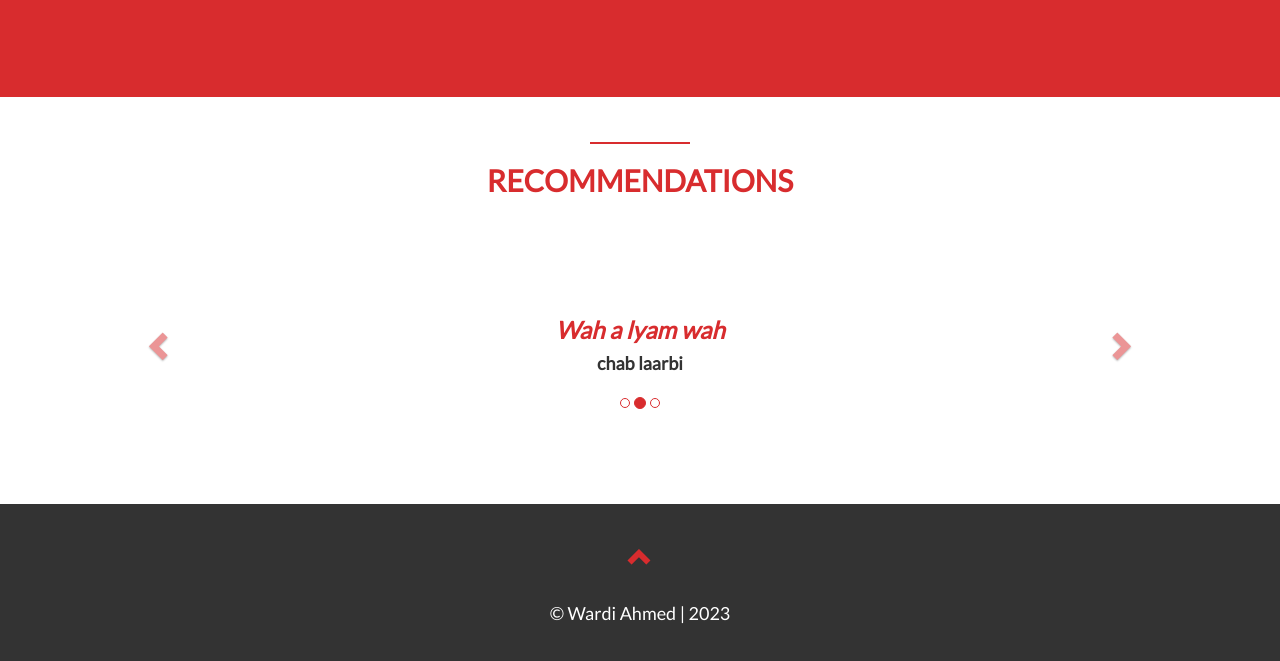
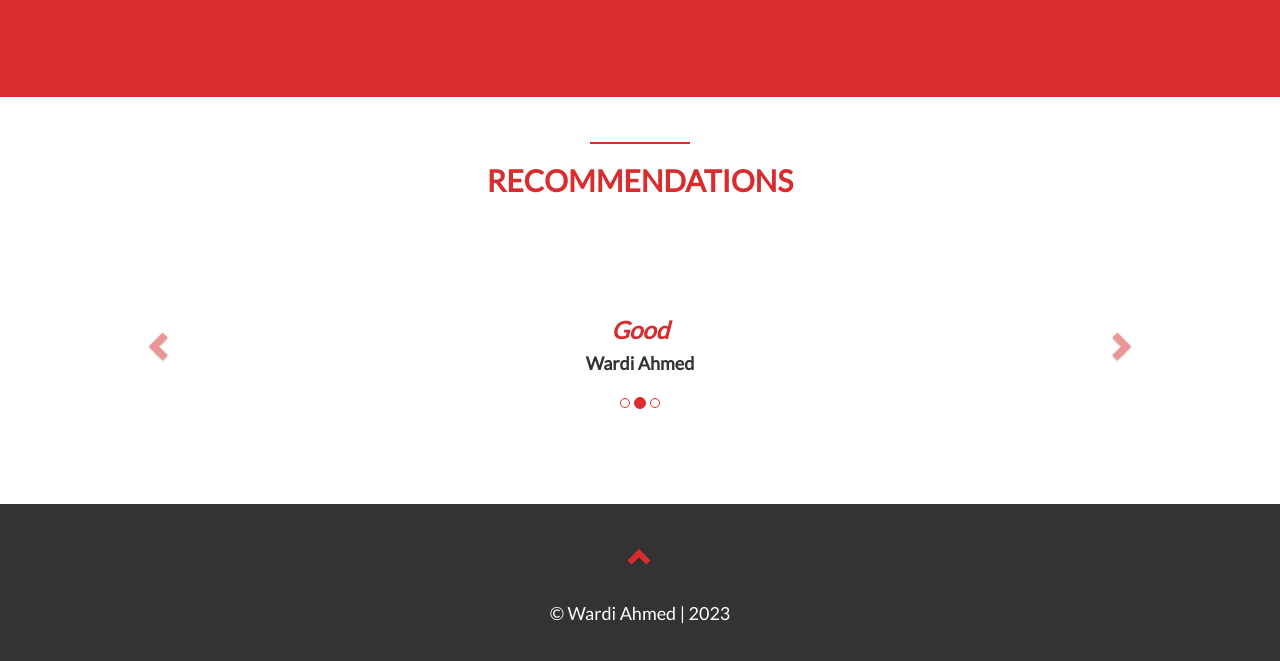
Before and after one commit to wrahmed/myCv, a plain HTML site: page index.html in a window 1280 px wide. Shown: the part 3354-4015 px from the top of the page. Drawn offline with nearby package versions, Linux system fonts and the light colour scheme.

Commit message:
Update index.html
lastv

```diff
--- a/index.html
+++ b/index.html
@@ -230,16 +230,16 @@
                 </ol>
                 <div class="carousel-inner" role="listbox">
                     <div class="item active">
-                        <h3>Good Wallahi</h3>
+                        <h3>Good</h3>
                         <h4>Wardi Ahmed</h4>
                     </div>
                     <div class="item">
-                        <h3>Wah a lyam wah</h3>
-                        <h4>chab laarbi</h4>
+                        <h3>Good</h3>
+                        <h4>Wardi Ahmed</h4>
                     </div>
                     <div class="item">
-                        <h3>perfecto</h3>
-                        <h4>spanish hola</h4>
+                        <h3>Good</h3>
+                        <h4>Wardi Ahmed</h4>
                     </div>
                 </div>
                 <a class="left carousel-control" href="#myCarousel" data-slide="prev" role="button">
```
